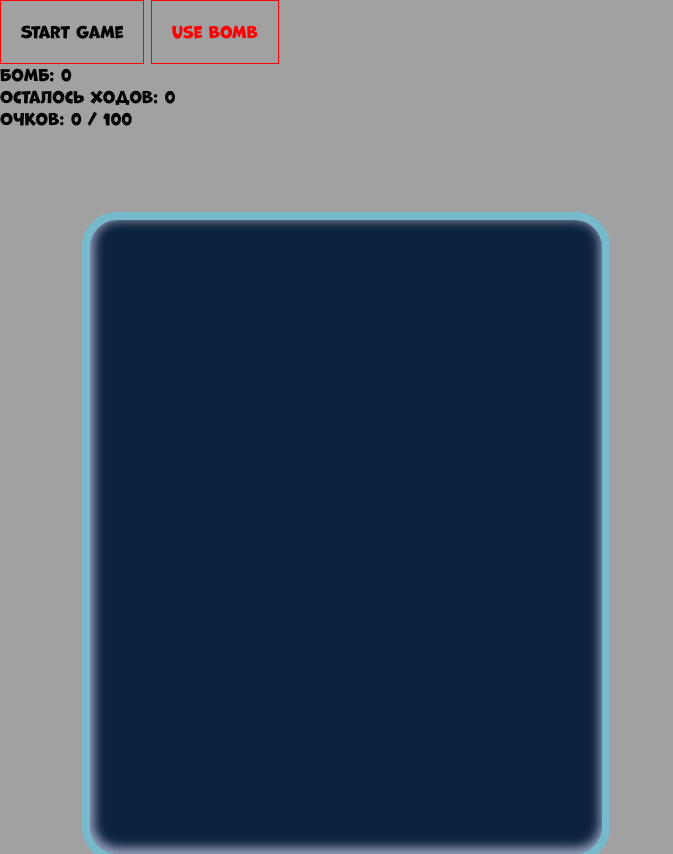
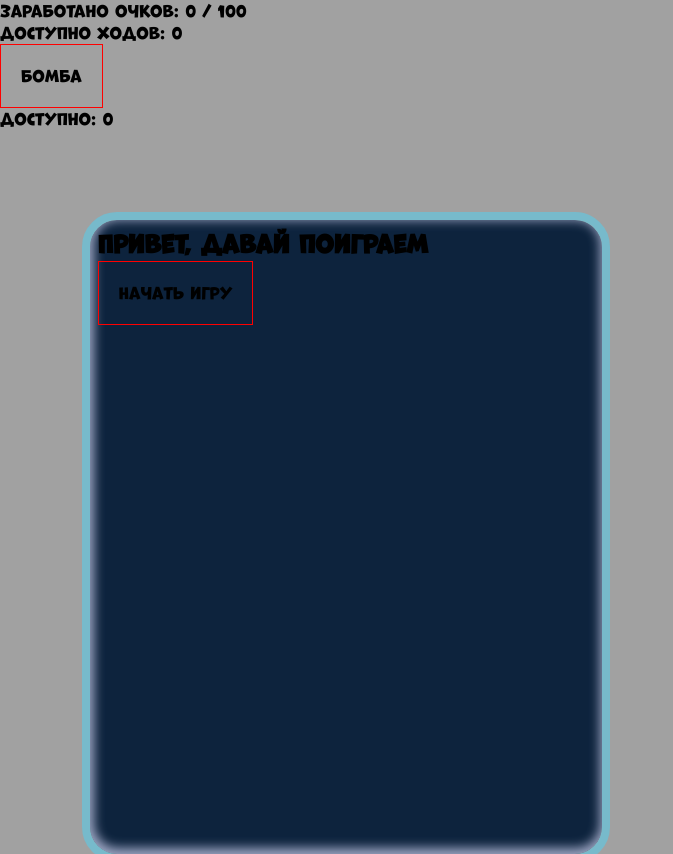
Before and after one commit to ByDenis/gameBlast, a website built with webpack: page src/index.html in a window 1280 px wide. Shown: the whole page, without its empty margins (0-673 px from the left). Built offline with nearby package versions, Linux system fonts and the light colour scheme.

Commit message:
add ui block

```diff
--- a/src/gameConfig.ts
+++ b/src/gameConfig.ts
@@ -1,19 +1,19 @@
 export type BlockId = '1' | '2' | '3' | '4' | '5'
-const arrGameBlockType:BlockId[] = ['1','2','3','4','5']
+const arrGameBlockType: BlockId[] = ['1', '2', '3', '4', '5']
 
 export default {
-  parentId: 'game',
-  screenWidth:1026,
-  tileWidth:171,
-  tileHeight:192,
-  rows:10, // Строк в игре
-  colomns:9, // Колон в игре
-  arrGameBlockType:arrGameBlockType, // Типов в игре
-  groupLengthToWin:2, // Сжигаются не менее
-  addBombLength:4, // Когда добавляется бомба
-  bombStartValue:1, // Начальное количество бомб
-  bombRadius:2, // Сила бомбы
-  stepsToWin:1, // Доступно ходов
-  pointsToWin:100, // Нужно набрать очков
-  shuffleCount:5  // Перемешиваний до проигрыша
+    parentId: 'game',
+    screenWidth: 1026,
+    tileWidth: 171,
+    tileHeight: 192,
+    rows: 10, // Строк в игре
+    colomns: 9, // Колон в игре
+    arrGameBlockType: arrGameBlockType, // Типов в игре
+    groupLengthToWin: 2, // Сжигаются не менее
+    addBombLength: 4, // Когда добавляется бомба
+    bombStartValue: 1, // Начальное количество бомб
+    bombRadius: 2, // Сила бомбы
+    stepsToWin: 20, // Доступно ходов
+    pointsToWin: 100, // Нужно набрать очков
+    shuffleCount: 5  // Перемешиваний до проигрыша
 }
--- a/src/index.html
+++ b/src/index.html
@@ -1,16 +1,33 @@
 <html>
 <head>
-    <title>Game</title>
+    <title>Blast game</title>
 </head>
 <body>
-    <div id="start-game">Start Game</div>
-
-    <div id="game-bomb">Use Bomb</div>
-    <div>Бомб: <span id="bomb-count"></body></div>
-
-    <div>Осталось ходов: <span id="steps-count"></span></div>
-    <div>Очков: <span id="point-count"></span></div>
-
-    <span id="game"></span>
+<div class="wrapper">
+    <div class="info-block">
+        <div class="game-panel">
+            <div><span>Заработано очков: </span><span id="point-count"></span></div>
+            <div><span>Доступно ходов: </span><span id="steps-count"></span></div>
+        </div>
+        <div class="bonus">
+            <div id="game-bomb" class="button">Бомба</div>
+            <div>Доступно: <span id="bomb-count"></div>
+        </div>
+    </div>
+    <div id="game">
+        <div class="modal" id="game-start">
+            <h2>Привет, давай поиграем</h2>
+            <div id="start-game" class="button">Начать игру</div>
+        </div>
+        <div class="modal" id="game-win">
+            <h2>Поздравляю</h2>
+            <div id="start-game" class="button">Играть ещё</div>
+        </div>
+        <div class="modal" id="game-over">
+            <h2>Вы проиграли</h2>
+            <div id="start-game" class="button">Играть ещё</div>
+        </div>
+    </div>
+</div>
 </body>
 </html>
--- a/src/scenes/GameScene.ts
+++ b/src/scenes/GameScene.ts
@@ -15,9 +15,9 @@ import setEmptyBlocks from './game/setEmptyBlocks'
 
 export class GameScene extends Scene {
 
-  public state:State
-  public createrBlock:FCreateBlock
-  private ui:UI
+    public state: State
+    public createrBlock: FCreateBlock
+    private ui: UI
 
     constructor() {
         super('GameScene')
@@ -27,7 +27,9 @@ export class GameScene extends Scene {
         this.ui.showModalWindow('game-start')
     }
 
-  onStartGame = ():void => {
+    onStartGame = (): void => {
+
+        this.ui.hideModalWindow();
 
         StateNewGame(this.state, gameConfig);
 
@@ -43,9 +45,9 @@ export class GameScene extends Scene {
 
         this.state.initGame(gameConfig.colomns, gameConfig.rows)
 
-    for (let c=0; c<gameConfig.colomns; c++) {
-      for (let r=0; r<gameConfig.rows; r++) {
-        this.state.saveBlock( this.createrBlock.getNext(this, c, r) )
+        for (let c = 0; c < gameConfig.colomns; c++) {
+            for (let r = 0; r < gameConfig.rows; r++) {
+                this.state.saveBlock(this.createrBlock.getNext(this, c, r))
             }
         }
 
@@ -56,7 +58,7 @@ export class GameScene extends Scene {
         this.ui.initEvents(this);
     }
 
-  onBlockClick = async (_: unknown, sprite:BlockSprite )  => {
+    onBlockClick = async (_: unknown, sprite: BlockSprite) => {
         this.input.off('gameobjectdown', this.onBlockClick)
 
         if (this.state.bomb === true) {
@@ -75,7 +77,7 @@ export class GameScene extends Scene {
             setEmptyBlocks(this, gameConfig.colomns, gameConfig.rows)
 
             //Проверка есть ли решение
-      while ( StateFindSolution(this.state.getGame(), gameConfig.groupLengthToWin) === false && this.state.shuffleCount > -1) {
+            while (StateFindSolution(this.state.getGame(), gameConfig.groupLengthToWin) === false && this.state.shuffleCount > -1) {
                 this.state.shuffleUse();
                 this.state.setGame = StateShuffleGame(this.state.getGame())
                 BlockSpriteMoveAll(this.state.getGame());
--- a/src/scenes/PreloadScene.ts
+++ b/src/scenes/PreloadScene.ts
@@ -7,7 +7,7 @@ import tile3 from '../assets/img/purple.png'
 import tile4 from '../assets/img/green.png'
 import tile5 from '../assets/img/blue.png'
 
-const allTile = [ tile1, tile2, tile3, tile4, tile5 ]
+const allTile = [tile1, tile2, tile3, tile4, tile5]
 
 export class PreloadScene extends Scene {
     constructor() {
@@ -16,7 +16,7 @@ export class PreloadScene extends Scene {
 
     preload() {
         for (let indexTile in gameConfig.arrGameBlockType) {
-      this.load.image('tile'+gameConfig.arrGameBlockType[indexTile], allTile[indexTile])
+            this.load.image('tile' + gameConfig.arrGameBlockType[indexTile], allTile[indexTile])
         }
 
     }
--- a/src/scenes/index.d.ts
+++ b/src/scenes/index.d.ts
@@ -1,4 +1,4 @@
 declare module "*.png" {
-  const path: string
-  export default path
+    const path: string
+    export default path
 }
--- a/src/styles/index.css
+++ b/src/styles/index.css
@@ -6,15 +6,24 @@
 * {
     margin: 0;
     padding: 0;
-    font-family: sans-serif;
     box-sizing: border-box;
-    font-family: Marvin;
+    font-family: Marvin, sans-serif;
 }
 
 body {
     width: 100%;
     height: 100%;
     background-color: #a1a1a1;
+}
+.modal {
+    position:absolute;
+    display: none;
+    opacity: 0;
+}
+.modal.on {
+    display: block;
+    opacity: 1;
+    transition: opacity .6s;
 }
 
 #game {
@@ -27,6 +36,7 @@ canvas {
     margin: 0;
     padding: 0;
     width: 100%;
+    height: 100%;
 }
 
 #game {
@@ -36,17 +46,10 @@ canvas {
     box-shadow: 1px -3px 11px 3px rgba(222,225,255,0.69) inset;
 }
 
-#start-game {
+.button {
     display: inline-block;
     padding: 20px;
     border: 1px solid red;
-}
-
-#game-bomb {
-    display: inline-block;
-    padding: 20px;
-    border: 1px solid red;
-    color: red;
 }
 
 #game-bomb.on {
--- a/src/ui/UI.ts
+++ b/src/ui/UI.ts
@@ -26,7 +26,15 @@ export class UI {
     }
 
     public showModalWindow = (nameWindow:string) => {
-        console.log(nameWindow);
+        let showBlock:HTMLElement|null = document.getElementById(nameWindow)
+        if (showBlock !== null ) showBlock.classList.add("on")
+    }
+    public hideModalWindow = () => {
+        let listModalWindow:HTMLCollection|null = document.getElementsByClassName('modal')
+        let arrModalWindow:Element[] = Array.from(listModalWindow)
+        if (arrModalWindow !== null) arrModalWindow.forEach((element) => {
+            element.classList.remove('on')
+        });
     }
 
     public initEvents(scene:GameScene) {
--- a/webpack/loaders/css-loaders.js
+++ b/webpack/loaders/css-loaders.js
@@ -16,7 +16,7 @@ module.exports = [
         // The modules option enables/disables the CSS Modules specification and setup basic behaviour.
         // https://webpack.js.org/loaders/css-loader/#modules
         // options: {
-    //   modules: true,
+        //     modules: true,
         // }
     }
 ];
```
Also changed, not shown: src/scenes/game/onBlast.ts (+7 -7 lines), src/scenes/game/onBomb.ts (+8 -8 lines), src/index.ts (indentation only). Lines whose indentation alone changed are shown as unchanged.
